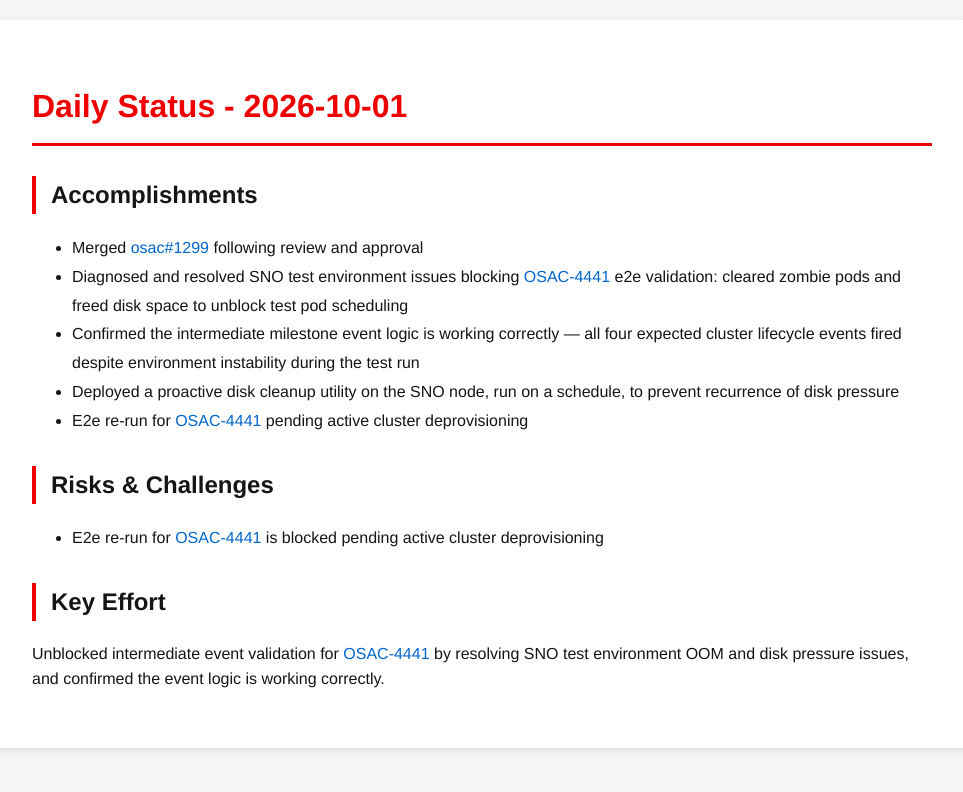
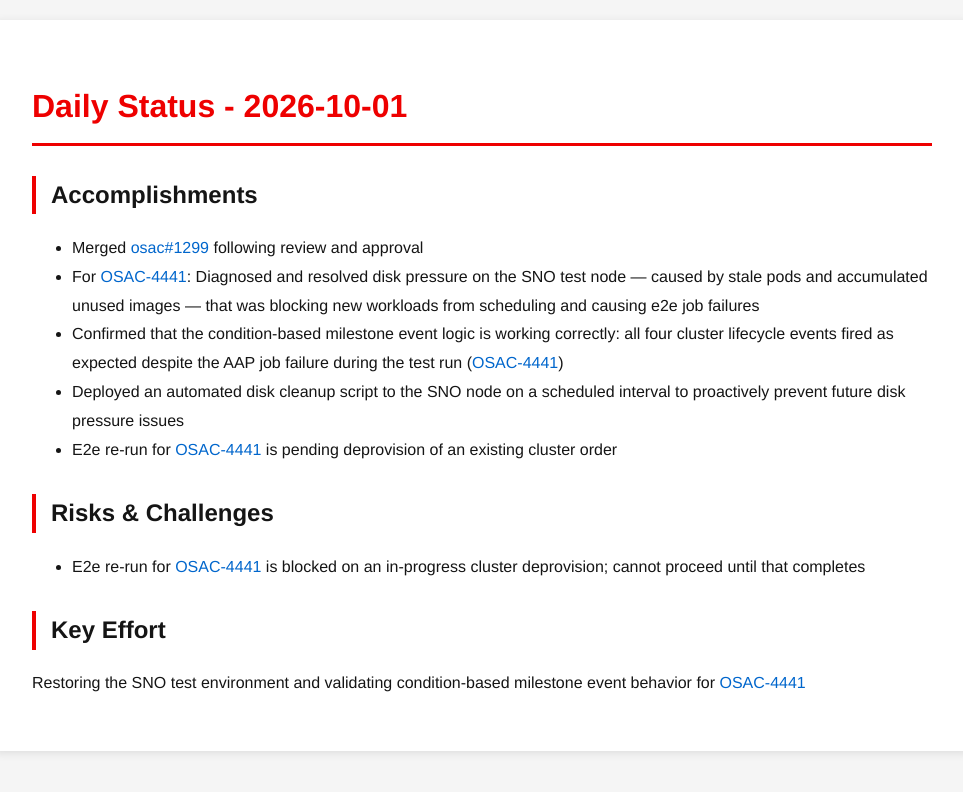
Before and after one commit to tzvatot/daily-status, a Jekyll site: the page built from 2026-10-01.md, in a window 1280 px wide. Shown: the top 792 px of the page, without its empty margins (158-1121 px from the left). Built offline with Jekyll 4.4.1, drawn with Linux system fonts in a browser that asks for light colours.

Commit message:
Daily status update - 2026-10-01

```diff
--- a/2026-10-01.md
+++ b/2026-10-01.md
@@ -8,13 +8,13 @@ date: 2026-10-01
 
 ## Accomplishments
 - Merged [osac#1299](https://github.com/osac-project/osac/pull/1299) following review and approval
-- Diagnosed and resolved SNO test environment issues blocking [OSAC-4441](https://redhat.atlassian.net/browse/OSAC-4441) e2e validation: cleared zombie pods and freed disk space to unblock test pod scheduling
-- Confirmed the intermediate milestone event logic is working correctly — all four expected cluster lifecycle events fired despite environment instability during the test run
-- Deployed a proactive disk cleanup utility on the SNO node, run on a schedule, to prevent recurrence of disk pressure
-- E2e re-run for [OSAC-4441](https://redhat.atlassian.net/browse/OSAC-4441) pending active cluster deprovisioning
+- For [OSAC-4441](https://redhat.atlassian.net/browse/OSAC-4441): Diagnosed and resolved disk pressure on the SNO test node — caused by stale pods and accumulated unused images — that was blocking new workloads from scheduling and causing e2e job failures
+- Confirmed that the condition-based milestone event logic is working correctly: all four cluster lifecycle events fired as expected despite the AAP job failure during the test run ([OSAC-4441](https://redhat.atlassian.net/browse/OSAC-4441))
+- Deployed an automated disk cleanup script to the SNO node on a scheduled interval to proactively prevent future disk pressure issues
+- E2e re-run for [OSAC-4441](https://redhat.atlassian.net/browse/OSAC-4441) is pending deprovision of an existing cluster order
 
 ## Risks & Challenges
-- E2e re-run for [OSAC-4441](https://redhat.atlassian.net/browse/OSAC-4441) is blocked pending active cluster deprovisioning
+- E2e re-run for [OSAC-4441](https://redhat.atlassian.net/browse/OSAC-4441) is blocked on an in-progress cluster deprovision; cannot proceed until that completes
 
 ## Key Effort
-Unblocked intermediate event validation for [OSAC-4441](https://redhat.atlassian.net/browse/OSAC-4441) by resolving SNO test environment OOM and disk pressure issues, and confirmed the event logic is working correctly.
+Restoring the SNO test environment and validating condition-based milestone event behavior for [OSAC-4441](https://redhat.atlassian.net/browse/OSAC-4441)
```
